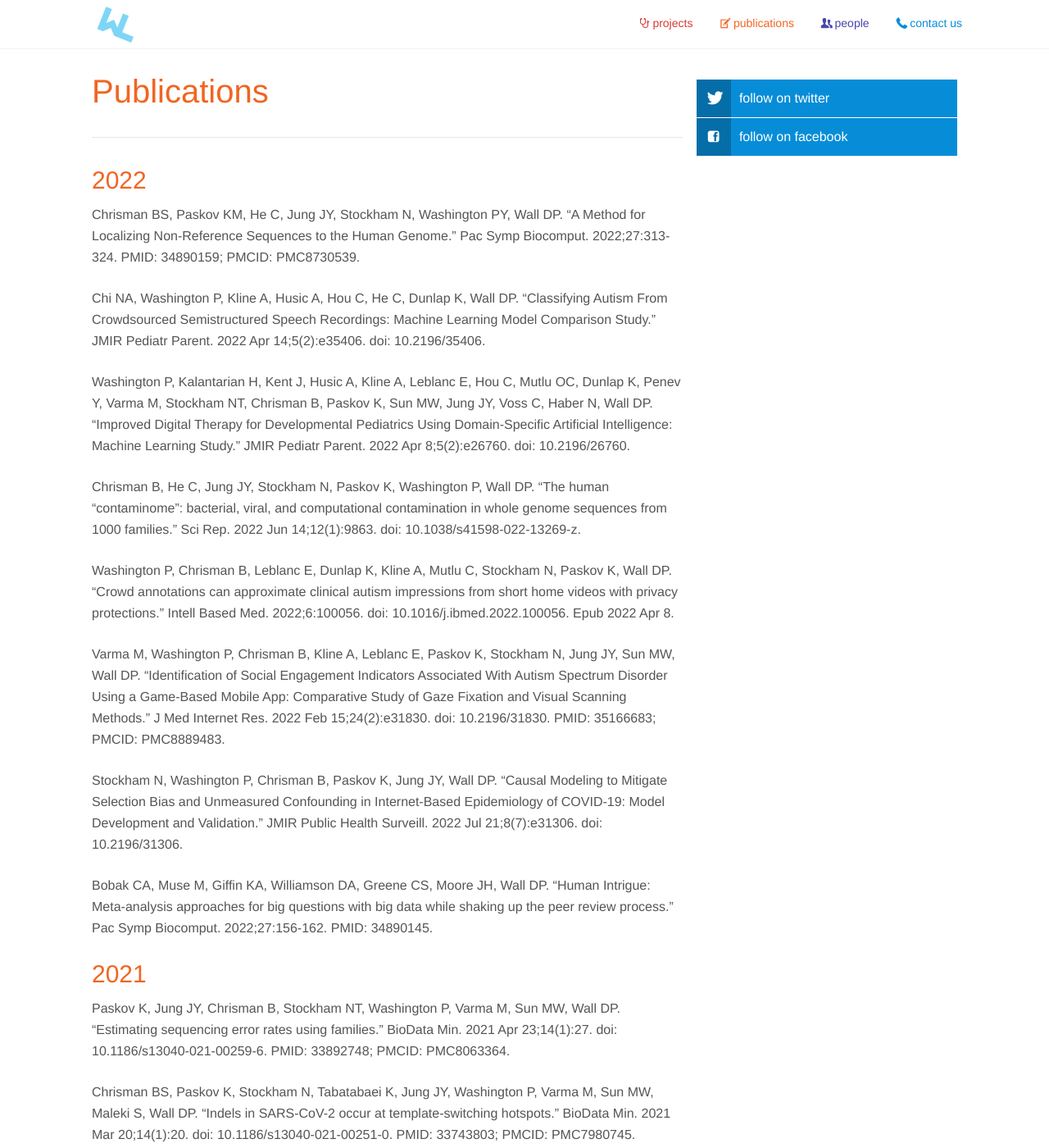
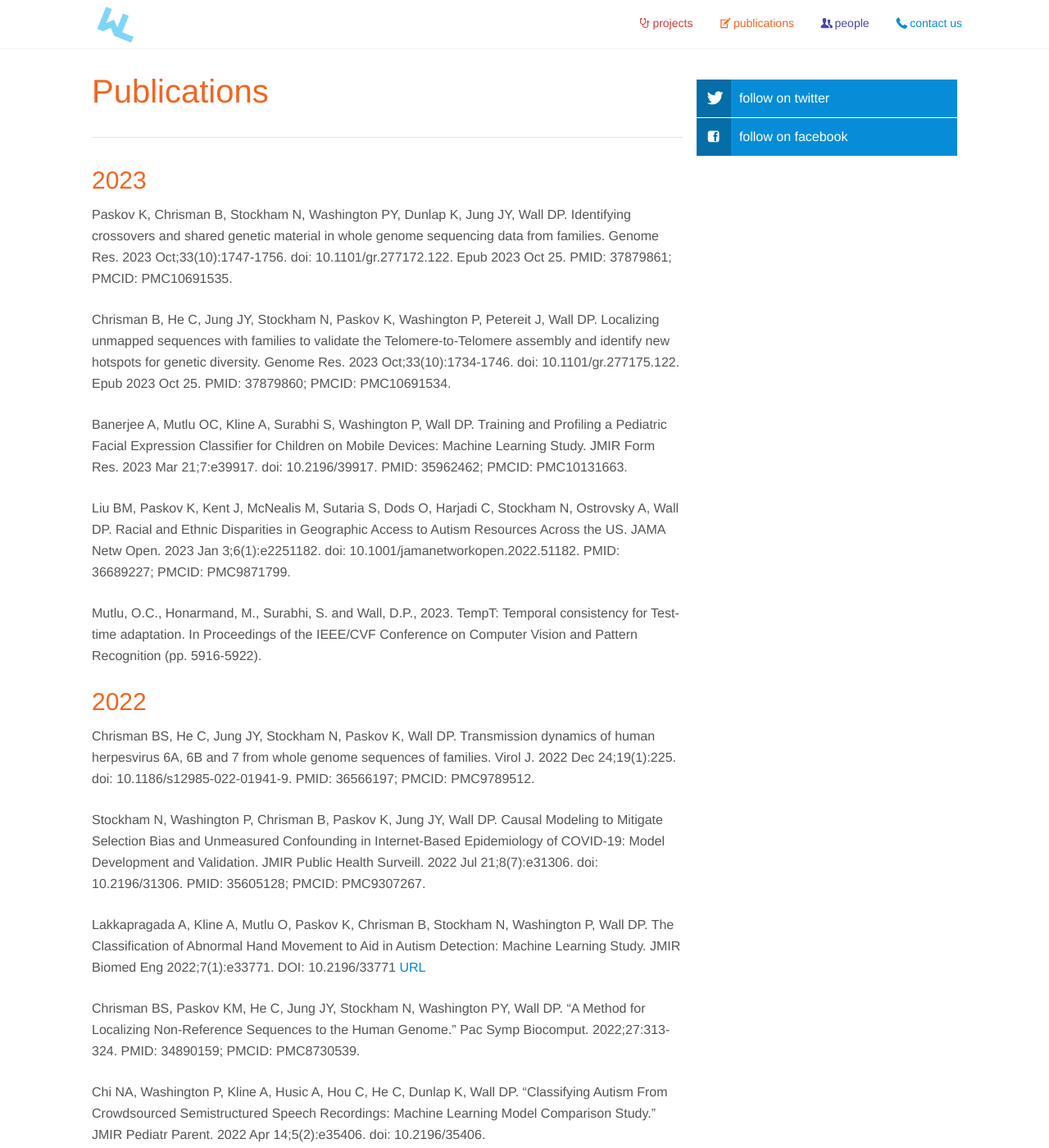
Before and after one commit to walllab/walllab.github.io, a Jekyll site: the page built from publications/index.md, in a window 1280 px wide and 1400 px high. Shown: the whole window at 82% size. Built offline with Jekyll 4.4.1, drawn with Linux system fonts in a browser that asks for light colours.

Commit message:
Update Publications page

```diff
--- a/publications/index.md
+++ b/publications/index.md
@@ -8,7 +8,27 @@ published: true
 # Publications
 ---
 
+## 2023
+
+Paskov K, Chrisman B, Stockham N, Washington PY, Dunlap K, Jung JY, Wall DP. Identifying crossovers and shared genetic material in whole genome sequencing data from families. Genome Res. 2023 Oct;33(10):1747-1756. doi: 10.1101/gr.277172.122. Epub 2023 Oct 25. PMID: 37879861; PMCID: PMC10691535.
+
+Chrisman B, He C, Jung JY, Stockham N, Paskov K, Washington P, Petereit J, Wall DP. Localizing unmapped sequences with families to validate the Telomere-to-Telomere assembly and identify new hotspots for genetic diversity. Genome Res. 2023 Oct;33(10):1734-1746. doi: 10.1101/gr.277175.122. Epub 2023 Oct 25. PMID: 37879860; PMCID: PMC10691534.
+
+Banerjee A, Mutlu OC, Kline A, Surabhi S, Washington P, Wall DP. Training and Profiling a Pediatric Facial Expression Classifier for Children on Mobile Devices: Machine Learning Study. JMIR Form Res. 2023 Mar 21;7:e39917. doi: 10.2196/39917. PMID: 35962462; PMCID: PMC10131663.
+
+Liu BM, Paskov K, Kent J, McNealis M, Sutaria S, Dods O, Harjadi C, Stockham N, Ostrovsky A, Wall DP. Racial and Ethnic Disparities in Geographic Access to Autism Resources Across the US. JAMA Netw Open. 2023 Jan 3;6(1):e2251182. doi: 10.1001/jamanetworkopen.2022.51182. PMID: 36689227; PMCID: PMC9871799.
+
+Mutlu, O.C., Honarmand, M., Surabhi, S. and Wall, D.P., 2023. TempT: Temporal consistency for Test-time adaptation. In Proceedings of the IEEE/CVF Conference on Computer Vision and Pattern Recognition (pp. 5916-5922).
+
 ## 2022
+
+Chrisman BS, He C, Jung JY, Stockham N, Paskov K, Wall DP. Transmission dynamics of human herpesvirus 6A, 6B and 7 from whole genome sequences of families. Virol J. 2022 Dec 24;19(1):225. doi: 10.1186/s12985-022-01941-9. PMID: 36566197; PMCID: PMC9789512.
+
+Stockham N, Washington P, Chrisman B, Paskov K, Jung JY, Wall DP. Causal Modeling to Mitigate Selection Bias and Unmeasured Confounding in Internet-Based Epidemiology of COVID-19: Model Development and Validation. JMIR Public Health Surveill. 2022 Jul 21;8(7):e31306. doi: 10.2196/31306. PMID: 35605128; PMCID: PMC9307267.
+
+Lakkapragada A, Kline A, Mutlu O, Paskov K, Chrisman B, Stockham N, Washington P, Wall DP.
+The Classification of Abnormal Hand Movement to Aid in Autism Detection: Machine Learning Study. JMIR Biomed Eng 2022;7(1):e33771. DOI: 10.2196/33771
+[URL](https://biomedeng.jmir.org/2022/1/e33771)
 
 Chrisman BS, Paskov KM, He C, Jung JY, Stockham N, Washington PY, Wall DP.
 "A Method for Localizing Non-Reference Sequences to the Human Genome."
```
